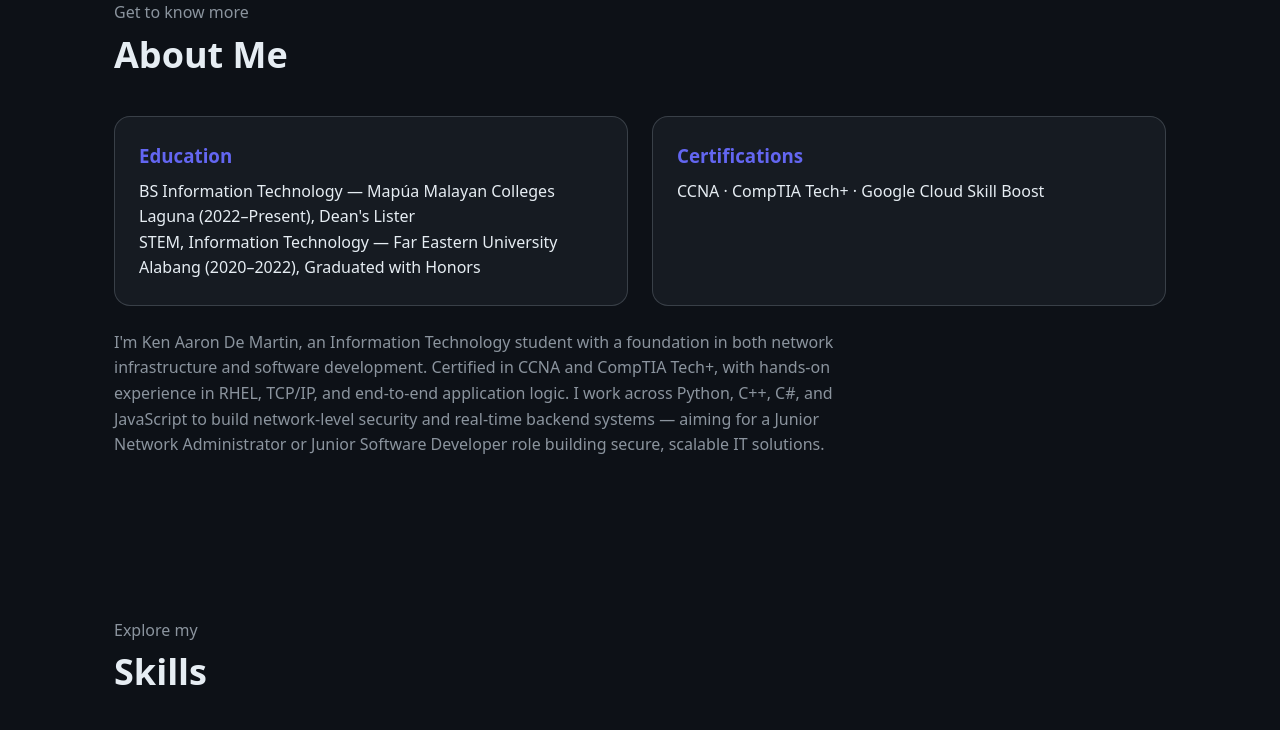
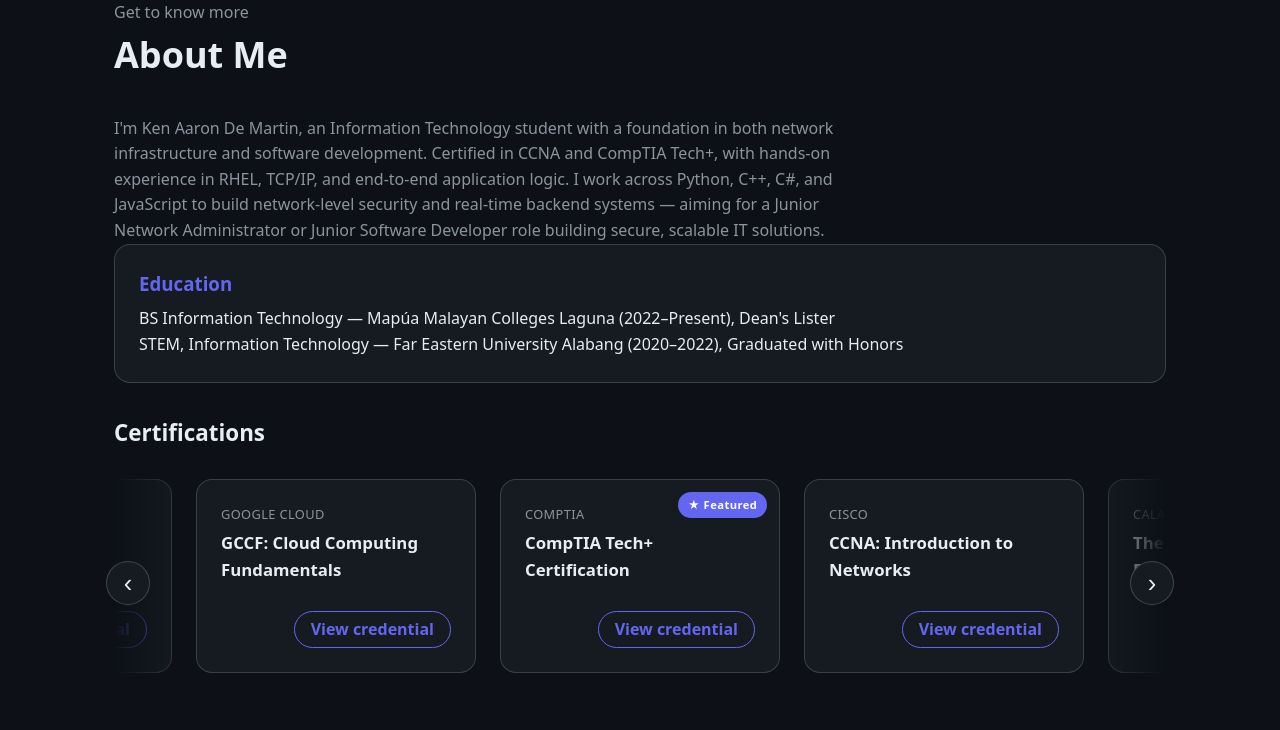
Before and after one commit to kenshunn/kenshunn.github.io, an Astro site: page / in a window 1280 px wide. Shown: the part 790-1520 px from the top of the page. Built offline with nearby package versions, Linux system fonts and the light colour scheme; Astro itself is replaced by a stand-in of ours.

Commit message:
feat: certifications carousel in About with credential links; CompTIA Tech+ featured

```diff
--- a/src/components/About.astro
+++ b/src/components/About.astro
@@ -1,19 +1,11 @@
 ---
+import certifications from '../data/certifications.js';
+const certs = [...certifications].sort((a, b) => (b.featured ? 1 : 0) - (a.featured ? 1 : 0));
 ---
 <section id="about" class="about reveal">
   <p class="eyebrow">Get to know more</p>
   <h2>About Me</h2>
-  <div class="about-grid">
-    <div class="card">
-      <h3>Education</h3>
-      <p>BS Information Technology — Mapúa Malayan Colleges Laguna (2022–Present), Dean's Lister</p>
-      <p>STEM, Information Technology — Far Eastern University Alabang (2020–2022), Graduated with Honors</p>
-    </div>
-    <div class="card">
-      <h3>Certifications</h3>
-      <p>CCNA · CompTIA Tech+ · Google Cloud Skill Boost</p>
-    </div>
-  </div>
+
   <p class="bio">
     I'm Ken Aaron De Martin, an Information Technology student with a foundation
     in both network infrastructure and software development. Certified in CCNA
@@ -23,4 +15,39 @@
     Network Administrator or Junior Software Developer role building secure,
     scalable IT solutions.
   </p>
+
+  <div class="card about-education">
+    <h3>Education</h3>
+    <p>BS Information Technology — Mapúa Malayan Colleges Laguna (2022–Present), Dean's Lister</p>
+    <p>STEM, Information Technology — Far Eastern University Alabang (2020–2022), Graduated with Honors</p>
+  </div>
+
+  <h3 class="cert-title">Certifications</h3>
+  <div class="project-carousel">
+    <button type="button" class="carousel-btn prev" aria-label="Previous certifications">&#8249;</button>
+    <div class="project-viewport">
+      <div class="project-track">
+        {certs.map((c) => (
+          <article class="card project-card cert-card">
+            {c.featured && <span class="featured-badge">★ Featured</span>}
+            <span class="cert-issuer">{c.issuer}</span>
+            <h4>{c.name}</h4>
+            <div class="project-links">
+              <a class="btn btn-outline" href={c.url} target="_blank" rel="noreferrer">View credential</a>
+            </div>
+          </article>
+        ))}
+      </div>
+    </div>
+    <button type="button" class="carousel-btn next" aria-label="Next certifications">&#8250;</button>
+  </div>
 </section>
+
+<style is:global>
+  .about-education { margin-bottom: 2rem; }
+  .cert-title { font-size: 1.4rem; margin-bottom: 1.25rem; }
+  .cert-card { position: relative; flex-basis: 280px; }
+  .cert-card .cert-issuer { color: var(--muted); font-size: 0.8rem; letter-spacing: 0.03em; text-transform: uppercase; }
+  .cert-card h4 { font-size: 1.05rem; margin: 0.35rem 0 0; }
+  @media (max-width: 600px) { .cert-card { flex-basis: 80vw; } }
+</style>
--- /dev/null
+++ b/src/data/certifications.js
@@ -0,0 +1,16 @@
+// Certifications shown in the About carousel. featured: true is highlighted first.
+const certifications = [
+  { name: 'CompTIA Tech+ Certification', issuer: 'CompTIA', url: 'https://www.credly.com/badges/891d798c-3449-41d1-9f12-9208667420aa/linked_in_profile', featured: true },
+  { name: 'CCNA: Introduction to Networks', issuer: 'Cisco', url: 'https://www.credly.com/badges/7f7eab5b-e3b7-4569-8ec6-ba4a3d344e8b/linked_in_profile' },
+  { name: 'The Language of Design: Form and Meaning', issuer: 'CalArts · Coursera', url: 'https://coursera.org/share/ec9fddbde91a463a1459a6882b0f3bfa' },
+  { name: 'Set Up an App Dev Environment on Google Cloud', issuer: 'Google Cloud', url: 'https://www.skills.google/public_profiles/c6214554-2530-4cdb-a3da-8cb58d22236c/badges/14307830' },
+  { name: 'Prepare Data for ML APIs on Google Cloud', issuer: 'Google Cloud', url: 'https://www.skills.google/public_profiles/c6214554-2530-4cdb-a3da-8cb58d22236c/badges/14217369' },
+  { name: 'Build a Secure Google Cloud Network', issuer: 'Google Cloud', url: 'https://www.skills.google/public_profiles/c6214554-2530-4cdb-a3da-8cb58d22236c/badges/14208565' },
+  { name: 'Implement Load Balancing on Compute Engine', issuer: 'Google Cloud', url: 'https://www.skills.google/public_profiles/c6214554-2530-4cdb-a3da-8cb58d22236c/badges/14164303' },
+  { name: 'GCCF: Data, ML, and AI in Google Cloud', issuer: 'Google Cloud', url: 'https://www.skills.google/public_profiles/c6214554-2530-4cdb-a3da-8cb58d22236c/badges/14111129' },
+  { name: 'GCCF: Networking & Security in Google Cloud', issuer: 'Google Cloud', url: 'https://www.skills.google/public_profiles/c6214554-2530-4cdb-a3da-8cb58d22236c/badges/14095493' },
+  { name: 'GCCF: Infrastructure in Google Cloud', issuer: 'Google Cloud', url: 'https://www.skills.google/public_profiles/c6214554-2530-4cdb-a3da-8cb58d22236c/badges/14080333' },
+  { name: 'GCCF: Cloud Computing Fundamentals', issuer: 'Google Cloud', url: 'https://www.skills.google/public_profiles/c6214554-2530-4cdb-a3da-8cb58d22236c/badges/14074993' },
+];
+
+export default certifications;
```
